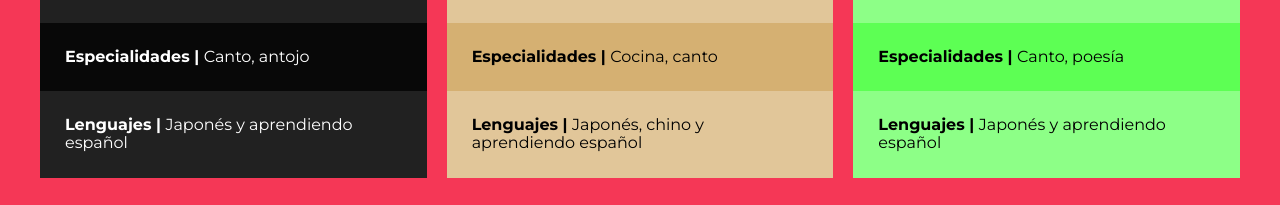
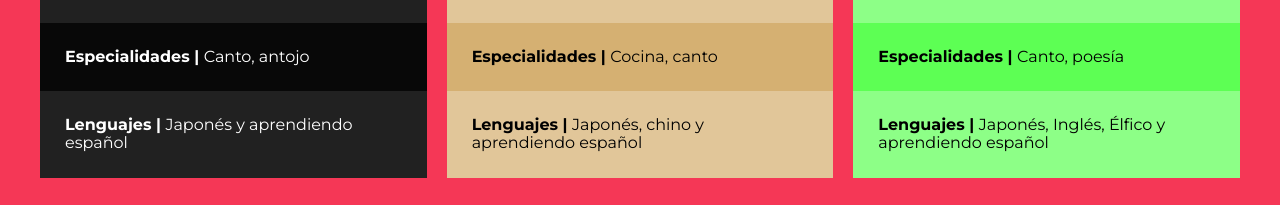
Before and after one commit to Anon-chama/Anon-chama.github.io, a plain HTML site: page index.html in a window 1280 px wide. Shown: the part 3259-3464 px from the top of the page. Drawn offline with Linux system fonts and the light colour scheme.

Commit message:
Update index.html
Added Yue english and elvish language

```diff
--- a/index.html
+++ b/index.html
@@ -210,7 +210,7 @@
                         Especialidades | <span>Canto, poesía</span>
                     </li>
                     <li>
-                        Lenguajes | <span>Japonés y aprendiendo español</span>
+                        Lenguajes | <span>Japonés, Inglés, Élfico y aprendiendo español</span>
                     </li>
                 </ul>
             </div> <!--Finaliza ficha-->
```
